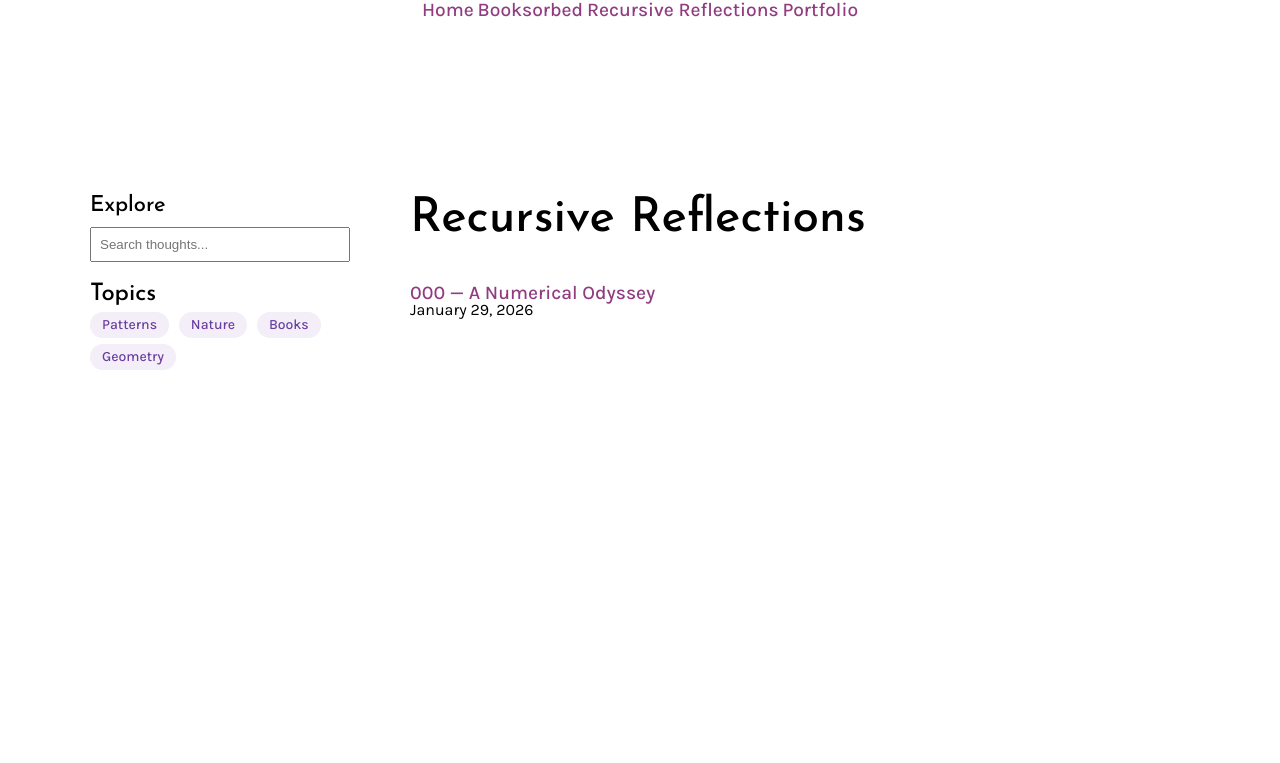
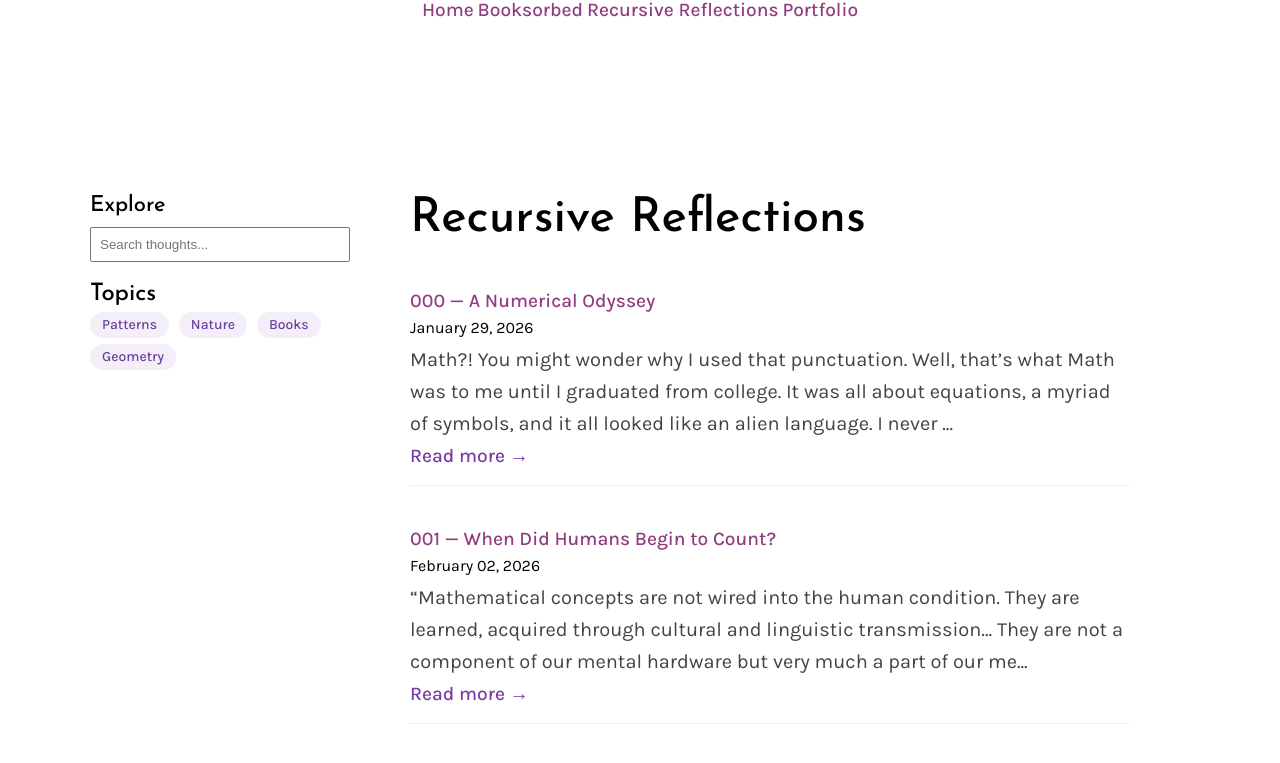
Before and after one commit to vrindarakesh/vrindarakesh.github.io, a Jekyll site: the page built from recursive-reflections.md, in a window 1280 px wide. Shown: the top 763 px of the page. Built offline with Jekyll 4.4.1, drawn with Linux system fonts in a browser that asks for light colours.

Commit message:
Post 001 added. post overview added in mainpage

```diff
--- /dev/null
+++ b/_recursive-reflections/001-why-ten.md
@@ -0,0 +1,107 @@
+---
+layout: blogpost
+title: "001 — When Did Humans Begin to Count?"
+date: 2026-02-02
+tags: [numbers, history, patterns]
+---
+
+> *“Mathematical concepts are not wired into the human condition. They are learned, acquired through cultural and linguistic transmission… They are not a component of our mental hardware but very much a part of our mental software.”*
+> — Caleb Everett, *Numbers and the Making of Us*
+
+Ever wondered **when humans began counting — not casually, but systematically, with purpose?**
+
+It’s not an easy question to answer.
+
+Perhaps our ancestors used their fingers. Perhaps they kept tallies with sticks or pebbles. Perhaps they carved marks into stone or clay. Their needs may have been simple — counting livestock, tracking passing days, remembering quantities important for survival.
+
+But as societies grew, so did their problems.
+
+Larger communities meant trade. Trade meant planning. Planning meant **measuring, recording, and comparing quantities**. Suddenly, memory alone was not enough. Humans needed systems.
+
+And this is where something fascinating happened.
+
+Number systems did more than help people keep track of things —
+they helped humans **discover patterns in the world itself**.
+
+---
+
+## 🌍 Different Civilizations, Different Ideas
+
+Across the world, cultures built their own solutions.
+
+### 🏺 Egyptians
+The ancient Egyptians created a complex system using hieroglyphic symbols. Their system was **base-10** — already hinting at something familiar to us.
+
+But what exactly is a *base*?
+
+In simple terms, a base is **how many unique symbols you use before moving to a new place value**.
+
+In base-10:
+0–9 use one digit.
+10 requires a second place.
+100 requires a third.
+
+This idea of *place value* is one of the most powerful inventions in human history.
+
+---
+
+### 🌌 Babylonians
+The Babylonians used a **base-60 (sexagesimal)** system.
+
+Yes — sixty.
+
+With only **two basic symbols**, they built a system capable of representing enormous numbers. This system survives today in how we measure **time (60 seconds, 60 minutes)** and **angles (360 degrees)**.
+
+Can you imagine thinking in base-60?
+
+---
+
+### 🏛 Greeks, Chinese, Romans
+Other civilizations created their own number systems:
+
+- Greek numerals
+- Chinese counting rods
+- Roman numerals
+
+Each worked — but each had limits. None made calculations as flexible as the system that would come later.
+
+---
+
+### 🇮🇳 The Indian Breakthrough
+
+The most influential number system today is the **base-ten (decimal) place-value system**.
+
+It emerged in ancient India and was later refined and spread by Arab scholars. That’s why the digits 0–9 are called **Hindu-Arabic numerals**.
+
+This system had two revolutionary ideas:
+
+1. **Only ten symbols are needed**
+2. **A digit’s value depends on its position**
+
+Ones place.
+Tens place.
+Hundreds place.
+And so on…
+
+With just ten symbols and place value, humans could express **infinite numbers**.
+
+---
+
+## 🧠 Counting Wasn’t Just Practical
+
+Counting didn’t just help with trade or farming.
+
+It changed how humans **thought**.
+
+It revealed patterns.
+It led to geometry, astronomy, architecture, and science.
+It turned observation into abstraction.
+
+Numbers are not just tools.
+They are part of the story of how human thinking evolved.
+
+---
+
+In the next reflection, we’ll explore **bases** more deeply — and see how changing the base changes the way numbers behave.
+
+The journey has only just begun.
--- a/recursive-reflections.md
+++ b/recursive-reflections.md
@@ -22,11 +22,18 @@ title: Recursive Reflections
     <h1>Recursive Reflections</h1>
 
     {% for post in site.recursive-reflections %}
-      <div style="margin-bottom: 25px;">
-        <a href="{{ post.url }}"><strong>{{ post.title }}</strong></a><br>
-        <small>{{ post.date | date: "%B %d, %Y" }}</small>
-      </div>
-    {% endfor %}
+  <div class="post-card">
+    <h2><a href="{{ post.url }}">{{ post.title }}</a></h2>
+    <small>{{ post.date | date: "%B %d, %Y" }}</small>
+
+    <p>
+      {{ post.content | strip_html | truncate: 220 }}
+    </p>
+
+    <a class="read-more" href="{{ post.url }}">Read more →</a>
+  </div>
+{% endfor %}
+
 
   </main>
 
--- a/resources/css/main.css
+++ b/resources/css/main.css
@@ -677,3 +677,31 @@ p .past-exp-text{
   font-size: 48px;
   margin-bottom: 40px;
 }
+
+.post-card {
+  margin-bottom: 35px;
+  padding-bottom: 20px;
+  border-bottom: 1px solid #eee;
+}
+
+.post-card h2 {
+  margin-bottom: 5px;
+}
+
+.post-card p {
+  margin-top: 8px;
+  color: #444;
+  line-height: 1.6;
+}
+
+.read-more {
+  display: inline-block;
+  margin-top: 6px;
+  color: #7a3aa5;
+  text-decoration: none;
+  font-weight: 500;
+}
+
+.read-more:hover {
+  text-decoration: underline;
+}
```
